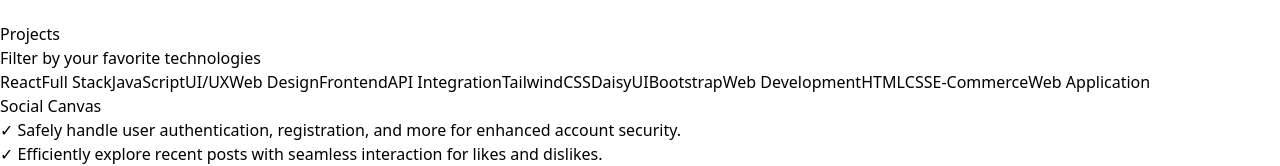
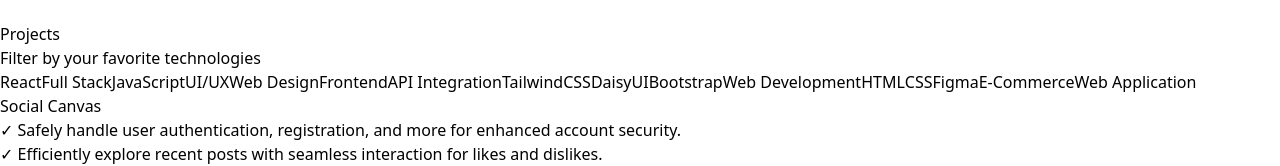
Before and after one commit to Nirob-Barman/MyPortfolio, a React (Vite) app: page /projects in a window 1280 px wide. Shown: the part 122-288 px from the top of the page. Built offline with nearby package versions, Linux system fonts and the light colour scheme.

Commit message:
add Figma to project categories

```diff
--- a/src/data/projectsData.js
+++ b/src/data/projectsData.js
@@ -96,7 +96,7 @@ export const projectsData = [
     },
     {
         "name": "Influencer Gear",
-        "categories": ["Web Design", "UI/UX", "HTML", " CSS"],
+        "categories": ["Web Design", "UI/UX", "HTML", " CSS", "Figma"],
         "links": {
             "website": "https://nirob-barman.github.io/influencer-gear/",
             "repository": "https://github.com/Nirob-Barman/influencer-gear"
@@ -122,7 +122,7 @@ export const projectsData = [
     },
     {
         "name": "G3 Architects",
-        "categories": ["Web Design", "UI/UX", "HTML", " CSS"],
+        "categories": ["Web Design", "UI/UX", "HTML", " CSS", "Figma"],
         "links": {
             "website": "https://nirob-barman.github.io/g3-architects/",
             "repository": "https://github.com/Nirob-Barman/g3-architects"
@@ -135,7 +135,7 @@ export const projectsData = [
     },
     {
         "name": "New Year, New Me",
-        "categories": ["Web Design", "HTML", " CSS"],
+        "categories": ["Web Design", "HTML", " CSS", "Figma"],
         "links": {
             "website": "https://nirob-barman.github.io/new-year-new-me/",
             "repository": "https://github.com/Nirob-Barman/new-year-new-me"
@@ -150,7 +150,7 @@ export const projectsData = [
     },
     {
         "name": "Leader Board CSS3",
-        "categories": ["Web Design", "HTML", " CSS"],
+        "categories": ["Web Design", "HTML", " CSS", "Figma"],
         "links": {
             "website": "https://nirob-barman.github.io/leader-board-css3/",
             "repository": "https://github.com/Nirob-Barman/leader-board-css3"
@@ -163,7 +163,7 @@ export const projectsData = [
     },
     {
         "name": "Bikerz Zone",
-        "categories": ["Web Design", "UI/UX", "HTML", " CSS", "Bootstrap"],
+        "categories": ["Web Design", "UI/UX", "HTML", " CSS", "Bootstrap", "Figma"],
         "links": {
             "website": "https://nirob-barman.github.io/Bikerz-Zone/",
             "repository": "https://github.com/Nirob-Barman/Bikerz-Zone"
@@ -205,7 +205,7 @@ export const projectsData = [
     },
     {
         "name": "Geometry Genius Resources",
-        "categories": ["Web Development", "Frontend", "HTML", "CSS", "JavaScript", "Tailwind"],
+        "categories": ["Web Development", "Frontend", "HTML", "CSS", "JavaScript", "Tailwind", "Figma"],
         "links": {
             "website": "https://motionless-pump.surge.sh/",
             "repository": "https://github.com/Nirob-Barman/Geometry-Genius-Resources"
@@ -232,7 +232,7 @@ export const projectsData = [
     },
     {
         "name": "FashionQuest",
-        "categories": ["Web Design", "E-Commerce", "HTML", "CSS", "Bootstrap"],
+        "categories": ["Web Design", "E-Commerce", "HTML", "CSS", "Bootstrap", "Figma"],
         "links": {
             "website": "https://nirob-barman.github.io/FashionQuest/",
             "repository": "https://github.com/Nirob-Barman/FashionQuest"
@@ -245,7 +245,7 @@ export const projectsData = [
     },
     {
         "name": "PHero-Tube",
-        "categories": ["Web Application", "UI/UX", "HTML", "CSS", "JavaScript", "Bootstrap"],
+        "categories": ["Web Application", "UI/UX", "HTML", "CSS", "JavaScript", "Bootstrap", "Figma"],
         "links": {
             "website": "https://nirob-barman.github.io/PHero-Tube/",
             "repository": "https://github.com/Nirob-Barman/PHero-Tube"
```
